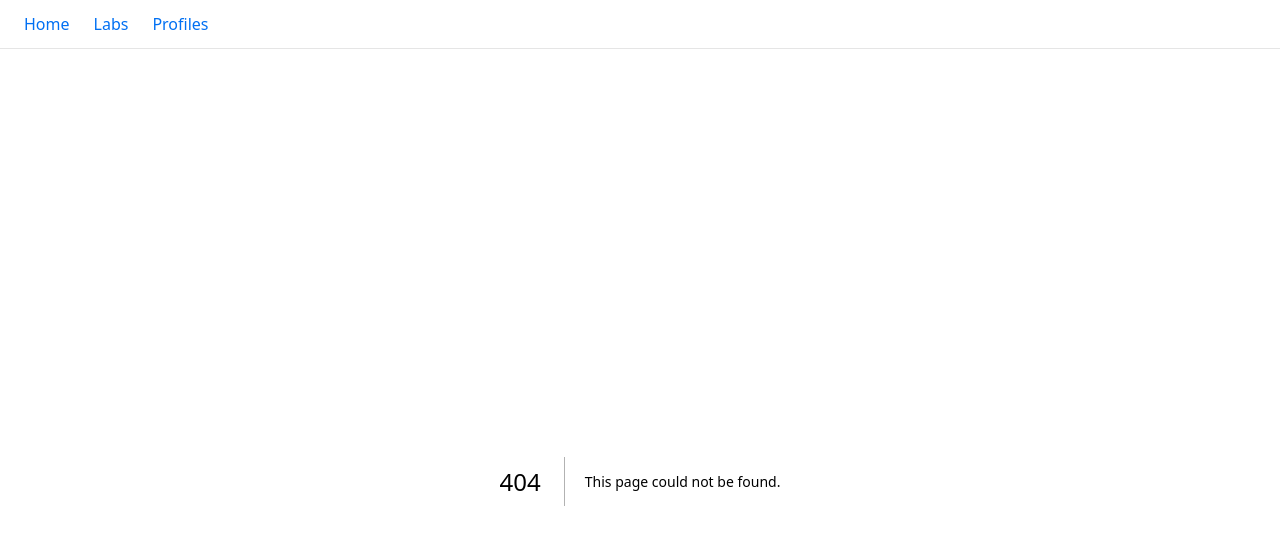
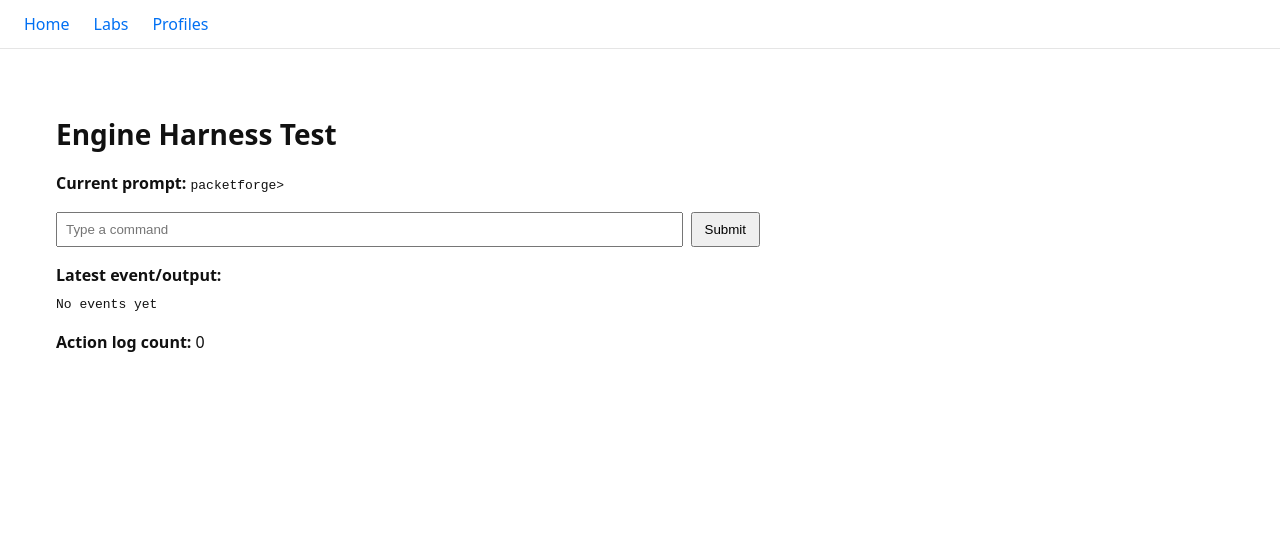
Before and after one commit to blindxx/PacketForge, a Next.js app in the folder apps/web/: page /engine-test in a window 1280 px wide. Before the commit this address had no page. Shown: the top 544 px of the page. Built offline with nearby package versions, Linux system fonts and the light colour scheme.

Commit message:
Engine harness: add minimal browser test page

```diff
--- /dev/null
+++ b/apps/web/src/app/engine-test/page.tsx
@@ -0,0 +1,77 @@
+"use client";
+
+import { FormEvent, useEffect, useRef, useState } from "react";
+
+import { createSession, type EngineEvent, type EngineSession } from "@packetforge/engine";
+
+export default function EngineTestPage() {
+  const sessionRef = useRef<EngineSession | null>(null);
+
+  if (!sessionRef.current) {
+    sessionRef.current = createSession();
+  }
+
+  const session = sessionRef.current;
+  const [command, setCommand] = useState("");
+  const [prompt, setPrompt] = useState(session.getPrompt());
+  const [latestEvent, setLatestEvent] = useState<EngineEvent | null>(null);
+  const [actionCount, setActionCount] = useState(session.getActionLog().length);
+
+  useEffect(() => {
+    const unsubscribe = session.subscribeEvents((event) => {
+      setLatestEvent(event);
+      setPrompt(session.getPrompt());
+      setActionCount(session.getActionLog().length);
+    });
+
+    return unsubscribe;
+  }, [session]);
+
+  const submitCommand = async (event: FormEvent<HTMLFormElement>) => {
+    event.preventDefault();
+
+    const nextCommand = command.trim();
+    if (!nextCommand) {
+      return;
+    }
+
+    await session.processInput(nextCommand);
+    setPrompt(session.getPrompt());
+    setActionCount(session.getActionLog().length);
+    setCommand("");
+  };
+
+  return (
+    <main style={{ padding: "2rem", display: "grid", gap: "1rem", maxWidth: "48rem" }}>
+      <h1 style={{ fontSize: "1.75rem", fontWeight: 700 }}>Engine Harness Test</h1>
+
+      <section>
+        <strong>Current prompt:</strong> <code>{prompt}</code>
+      </section>
+
+      <form onSubmit={submitCommand} style={{ display: "flex", gap: "0.5rem" }}>
+        <input
+          value={command}
+          onChange={(event) => setCommand(event.target.value)}
+          placeholder="Type a command"
+          aria-label="Engine command"
+          style={{ flex: 1, padding: "0.5rem" }}
+        />
+        <button type="submit" style={{ padding: "0.5rem 0.75rem" }}>
+          Submit
+        </button>
+      </form>
+
+      <section>
+        <strong>Latest event/output:</strong>
+        <pre style={{ marginTop: "0.5rem", whiteSpace: "pre-wrap" }}>
+          {latestEvent ? JSON.stringify(latestEvent, null, 2) : "No events yet"}
+        </pre>
+      </section>
+
+      <section>
+        <strong>Action log count:</strong> {actionCount}
+      </section>
+    </main>
+  );
+}
```
